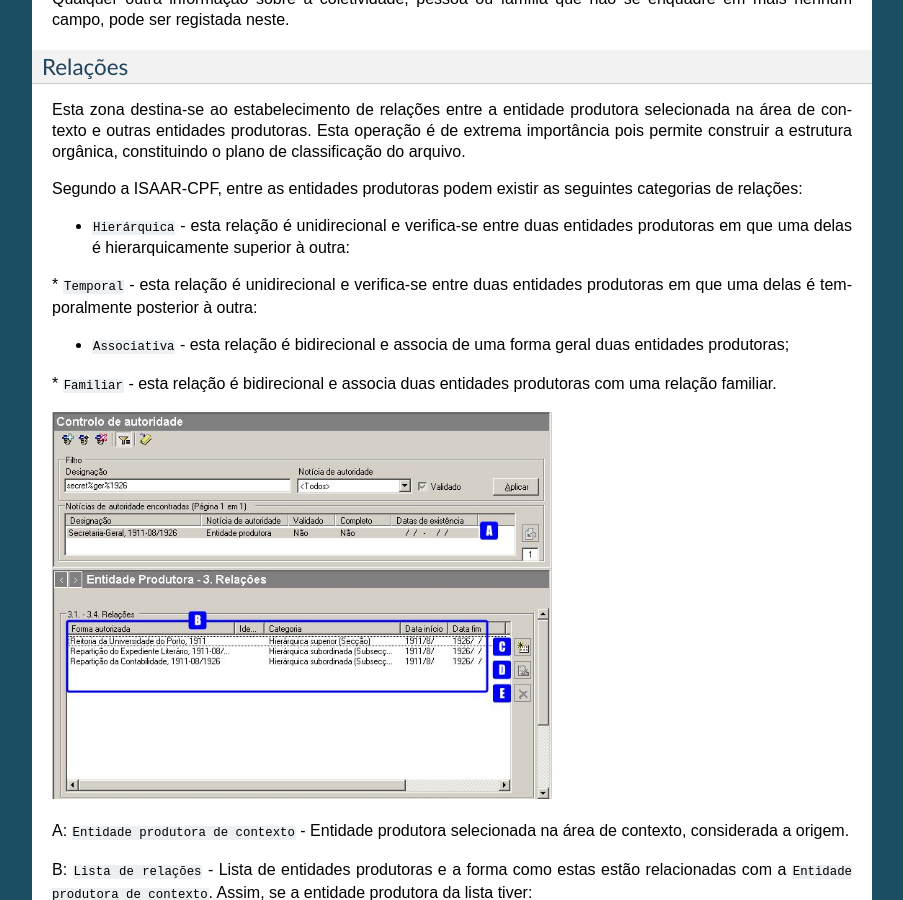
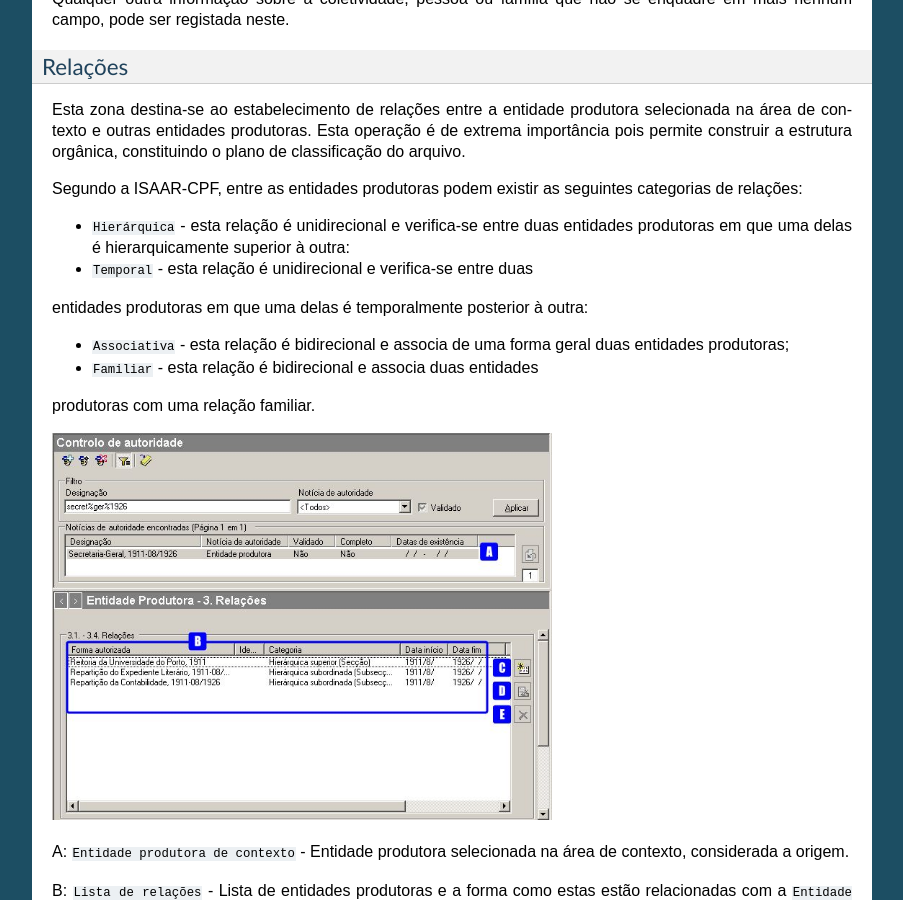
Before and after one commit to ParadigmaXis/gisa, a Sphinx documentation site: the page built from docs/entidade_produtora.rst, in a window 1280 px wide and 900 px high, scrolled down 9293 px. Shown: the whole window, without its empty margins (198-1101 px from the left). Built offline with Sphinx 7.4.7, drawn with Linux system fonts in a browser that asks for light colours; pages that are not in the unit, such as notebooks, are missing from menus.

Commit message:
Syntax corrections

```diff
--- a/docs/entidade_produtora.rst
+++ b/docs/entidade_produtora.rst
@@ -392,13 +392,13 @@ seguintes categorias de relações:
    duas entidades produtoras em que uma delas é hierarquicamente
    superior à outra:
 
-\* ``Temporal`` - esta relação é unidirecional e verifica-se entre duas
+- ``Temporal`` - esta relação é unidirecional e verifica-se entre duas
 entidades produtoras em que uma delas é temporalmente posterior à outra:
 
 -  ``Associativa`` - esta relação é bidirecional e associa de uma forma
    geral duas entidades produtoras;
 
-\* ``Familiar`` - esta relação é bidirecional e associa duas entidades
+- ``Familiar`` - esta relação é bidirecional e associa duas entidades
 produtoras com uma relação familiar.
 
 |image14|
```
